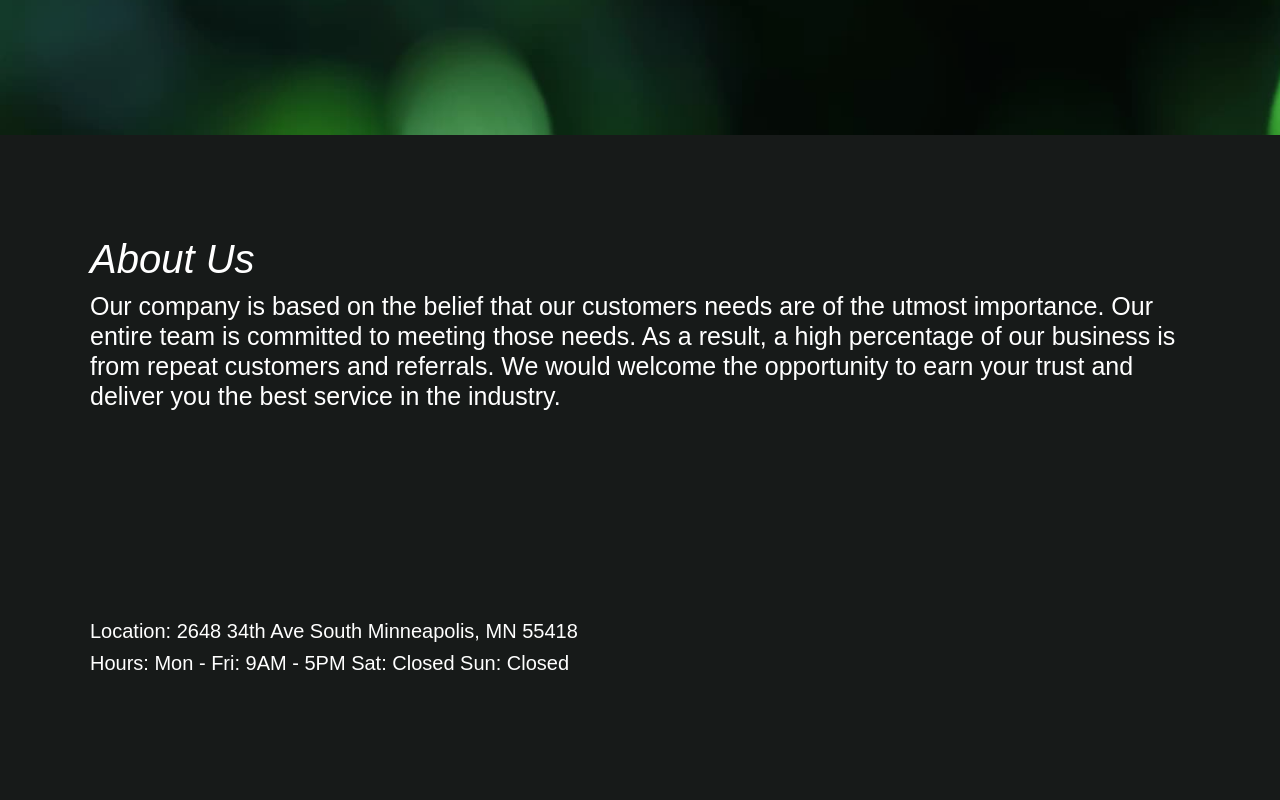
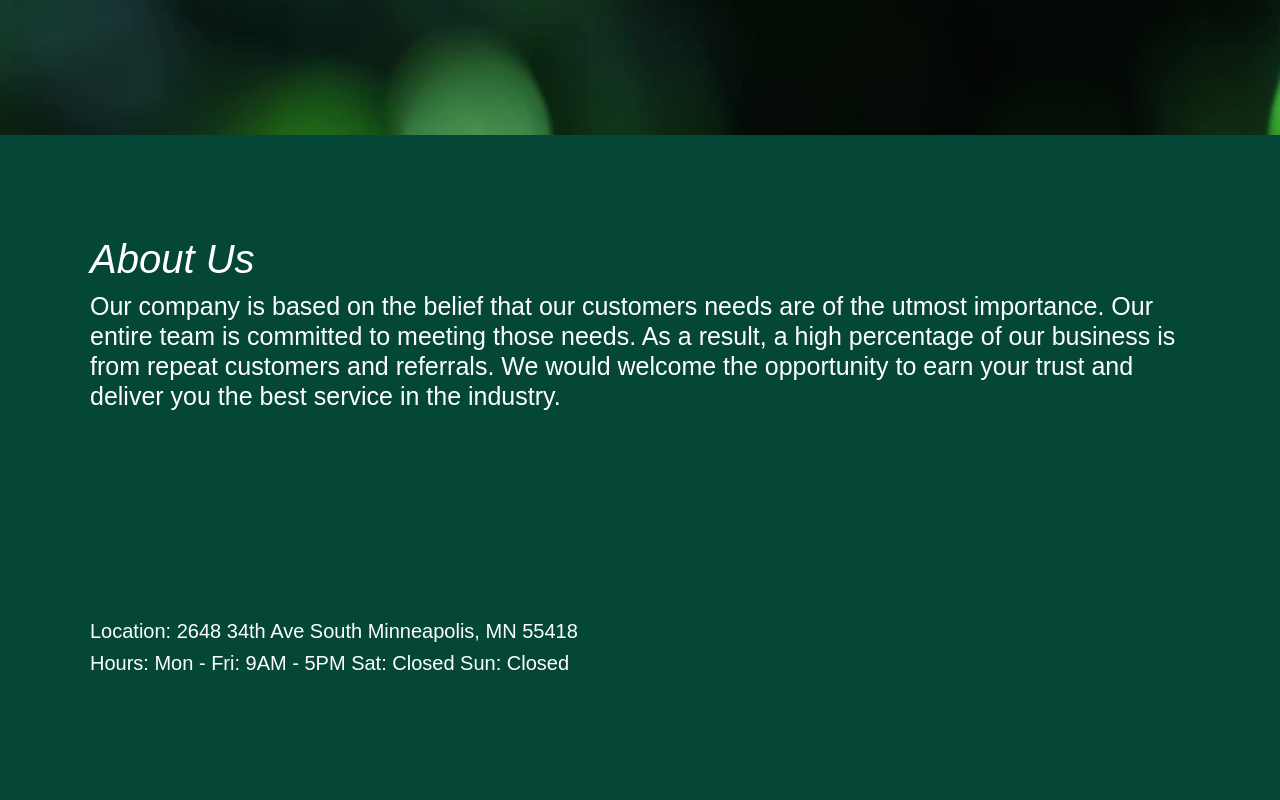
Before and after one commit to MikeAtwood/custom-products, a React (Vite) app: page /info in a window 1280 px wide. Shown: the part 700-1500 px from the top of the page. Built offline with nearby package versions, Linux system fonts and the light colour scheme.

Commit message:
updated about bg color

```diff
--- a/src/App.css
+++ b/src/App.css
@@ -133,7 +133,7 @@ nav.navbar {
   padding: 90px;
   padding-top: 100px;
   height: 100vh;
-  background-color: rgb(23, 26, 25);
+  background-color: #054736;
 }
 
 .about h1 {
```
